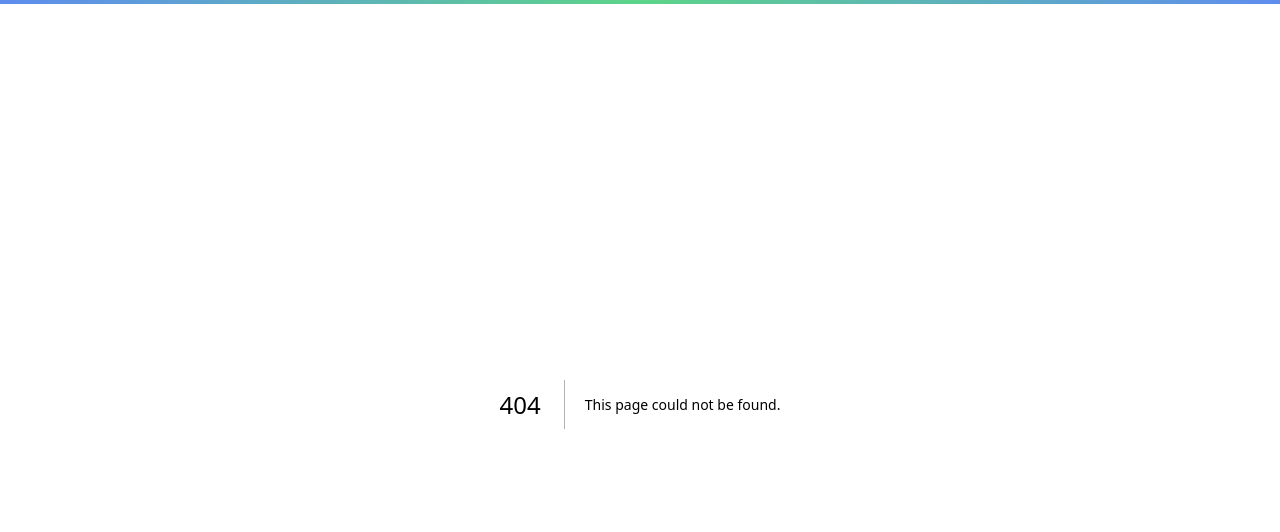
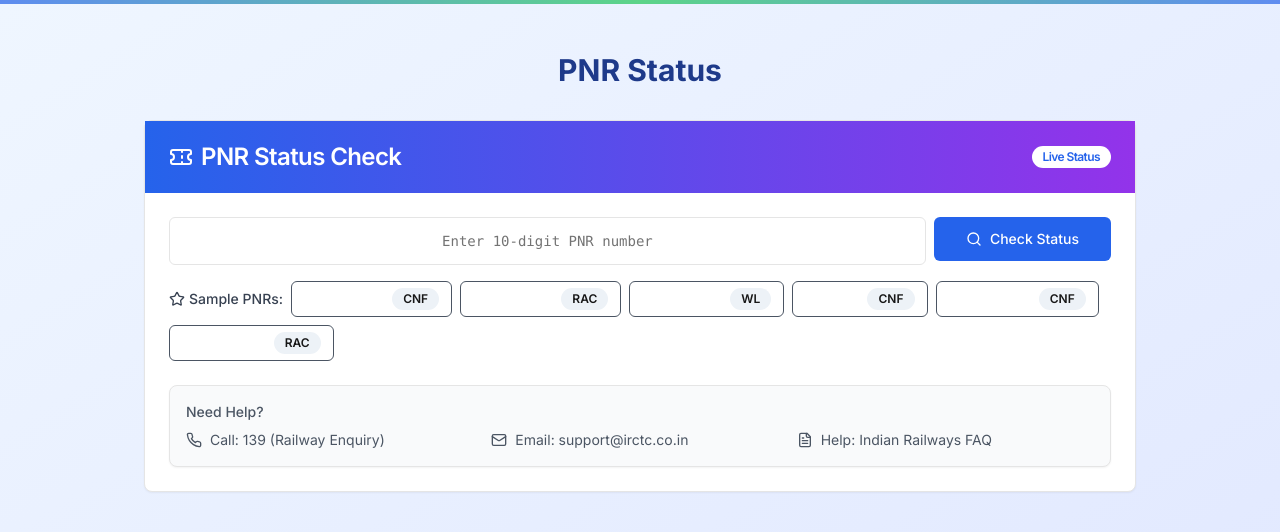
Before and after one commit to srinidhish05/Railways, a Next.js app: page /pnr-status in a window 1280 px wide. Before the commit this address had no page. Shown: the top 532 px of the page. Built offline with nearby package versions, Linux system fonts and the light colour scheme.

Commit message:
Show PNR Status card with demo data on PNR Status page

```diff
--- /dev/null
+++ b/app/pnr-status/page.tsx
@@ -0,0 +1,13 @@
+"use client"
+import { PNRStatusCard } from "@/components/pnr-status-card"
+
+export default function PNRStatusPage() {
+  return (
+    <div className="min-h-screen bg-gradient-to-br from-blue-50 to-indigo-100 py-12">
+      <div className="max-w-5xl mx-auto px-4">
+        <h1 className="text-3xl font-bold text-blue-900 mb-8 text-center">PNR Status</h1>
+        <PNRStatusCard />
+      </div>
+    </div>
+  )
+}
```
